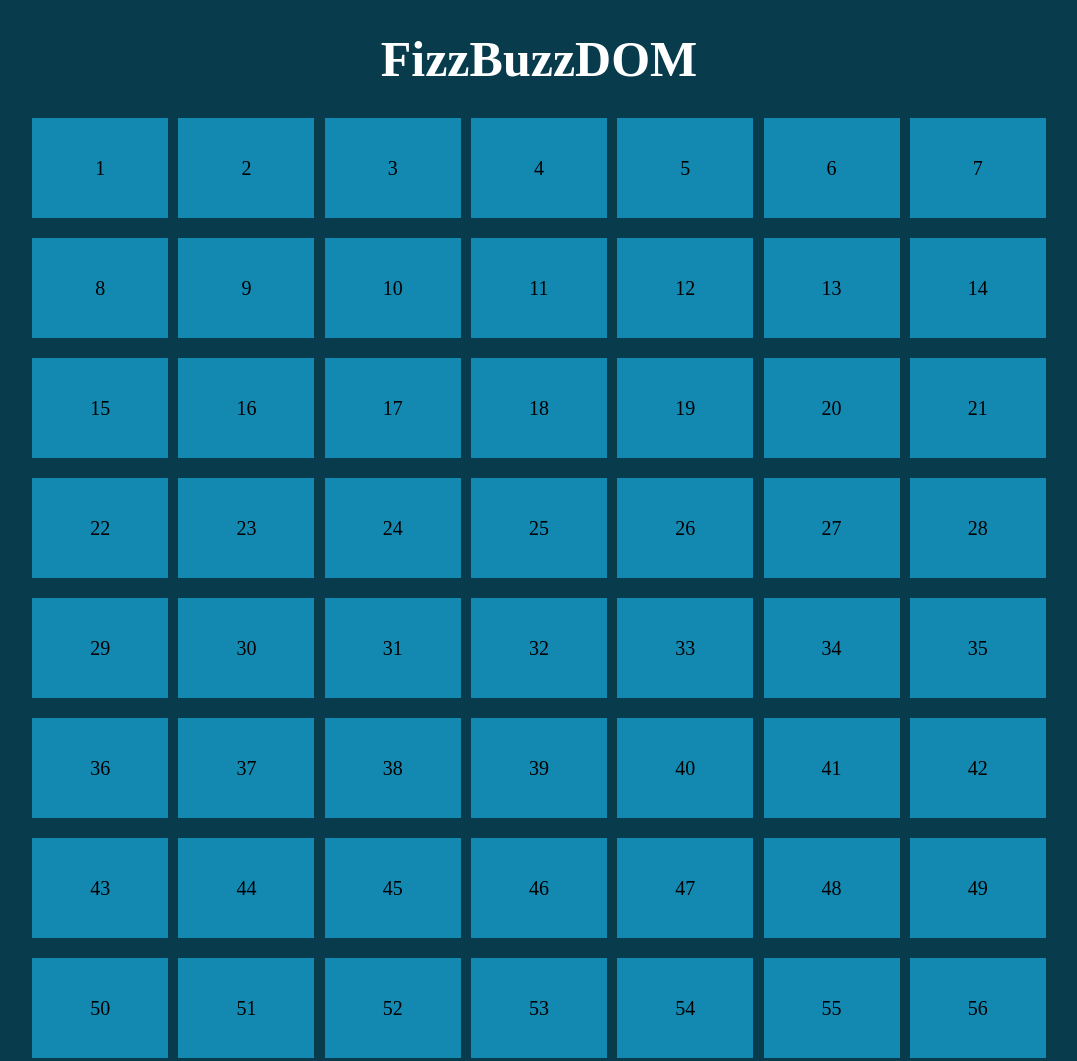
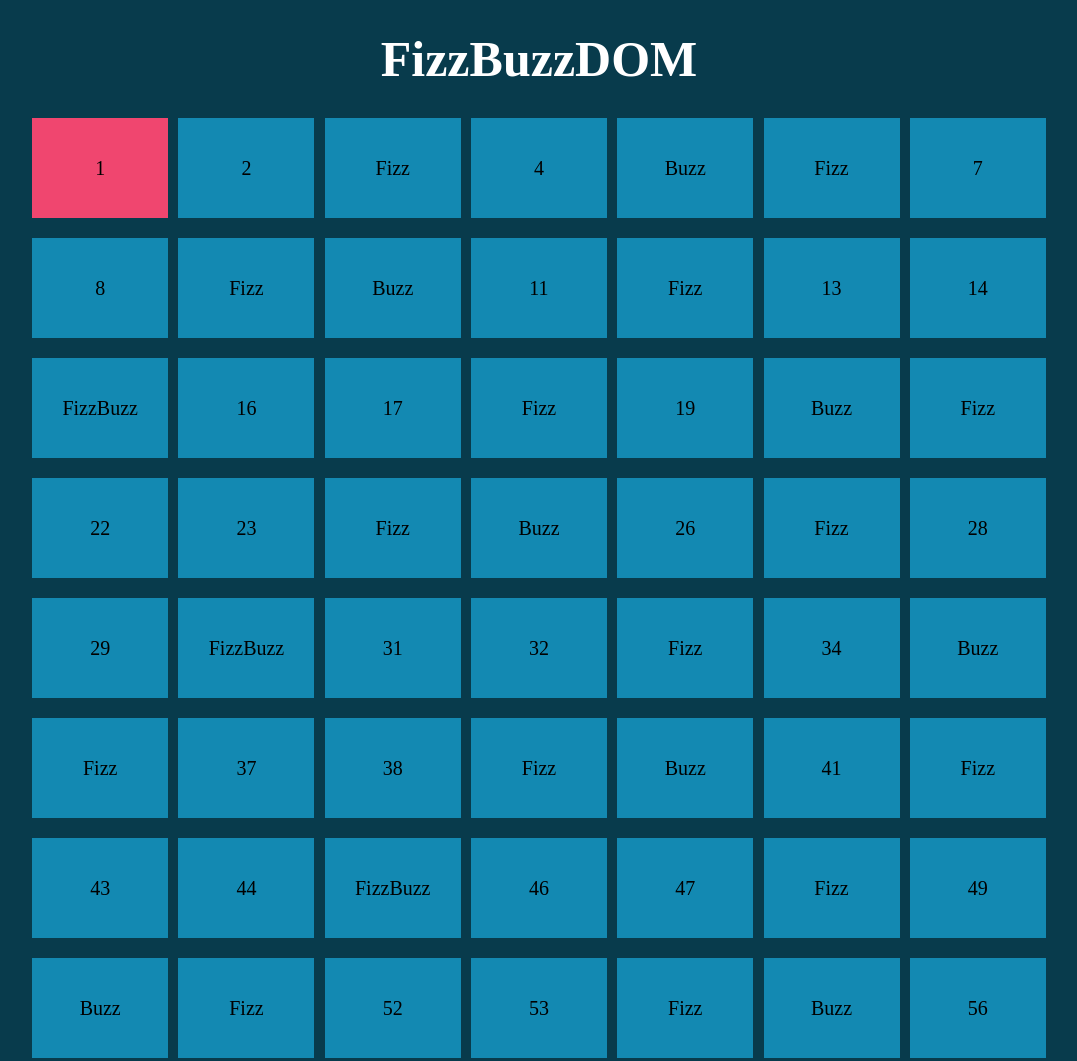
Before and after one commit to MassiDama/js-fizzbuzz, a plain HTML site: page index.html in a window 1280 px wide. Shown: the top 1061 px of the page, without its empty margins (101-1178 px from the left). Drawn offline with Linux system fonts and the light colour scheme.

Commit message:
cambio colore fizzbuzz

```diff
--- a/css/style.css
+++ b/css/style.css
@@ -28,7 +28,6 @@ h1 {
 
 .square {
     background-color: hsl(195.47deg 80.71% 38.63%);
-
     width: calc((100%/7) - 1% );
     height: 100px;
     margin-bottom: 20px;
--- a/js/script.js
+++ b/js/script.js
@@ -1,12 +1,58 @@
 // andiamo a dichiarare la costante container
 const container = document.querySelector(".container");
+
+let square;
 
 // costruzione ciclo
 for (let i = 1; i <= 100; i++) {
 
-    // andiamo a creare il div
-    const square =  `<div class="square"> ${i} </div>` ;
 
-    // andiamo ad aggiungere il div al container
-    container.innerHTML += square;
+
+
+
+    // inserisco le condizioni
+    if ( i % 3 === 0 && i % 5 === 0 ) {
+
+        // andiamo a creare il div
+        square =  `<div class="square"> ${"FizzBuzz"} </div>` ;
+
+        document.querySelector(".square").style.backgroundColor = "hsl(345.53deg 85% 60.78%)" ;
+
+        // andiamo ad aggiungere il div al container
+        container.innerHTML += square;
+
+    } else if ( i % 5 === 0 ) {
+
+        // andiamo a creare il div
+        square =  `<div class="square"> ${"Buzz"} </div>` ;
+
+        // andiamo ad aggiungere il div al container
+        container.innerHTML += square;
+
+    } else if ( i % 3 === 0 ) {
+
+        // andiamo a creare il div
+        square =  `<div class="square"> ${"Fizz"} </div>` ;
+
+        // andiamo ad aggiungere il div al container
+        container.innerHTML += square;
+
+    } else {
+
+        // andiamo a creare il div
+        square =  `<div class="square"> ${i} </div>` ;
+
+        // andiamo ad aggiungere il div al container
+        container.innerHTML += square;
+    }
+
+
+
+
+
+
+
 }
+
+
+// .style.backgroundColor = "hsl(345.53deg 85% 60.78%)" ;
```
Also changed, not shown: index.html (+0 -24 lines).
